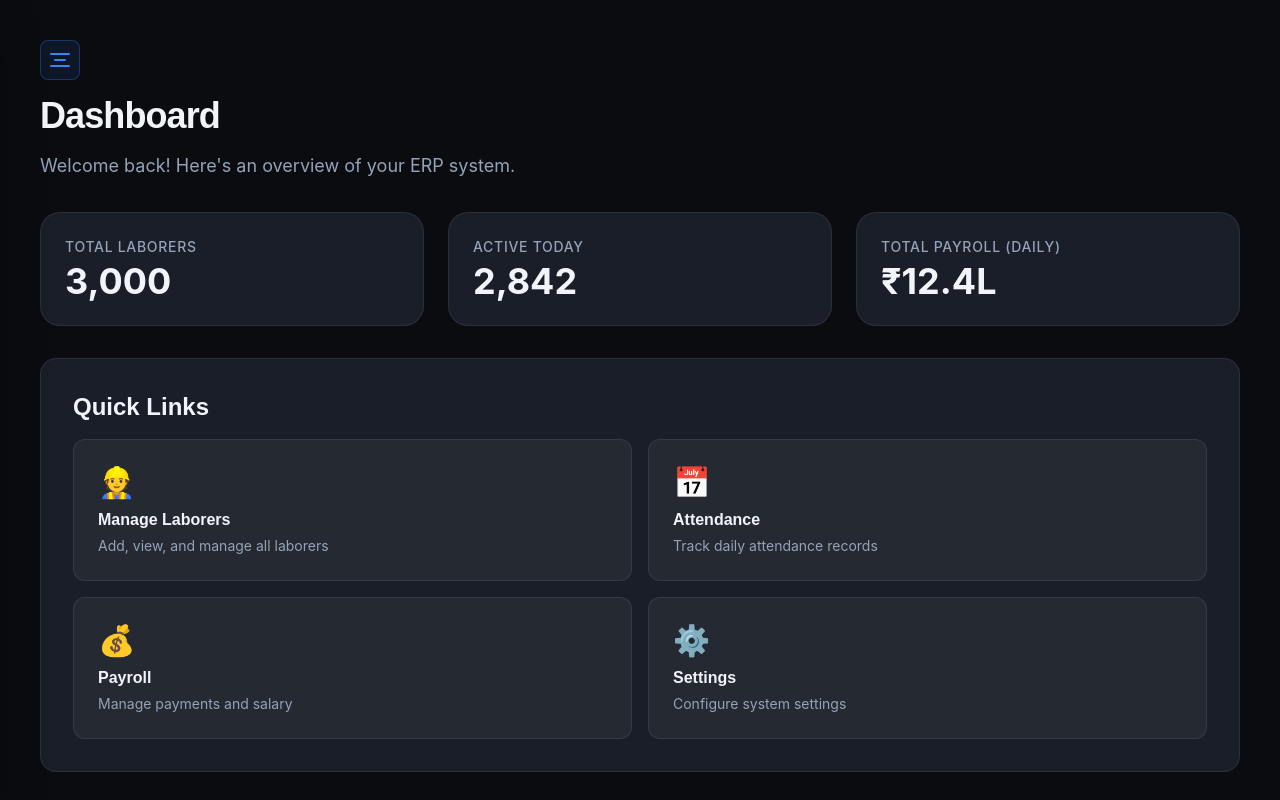
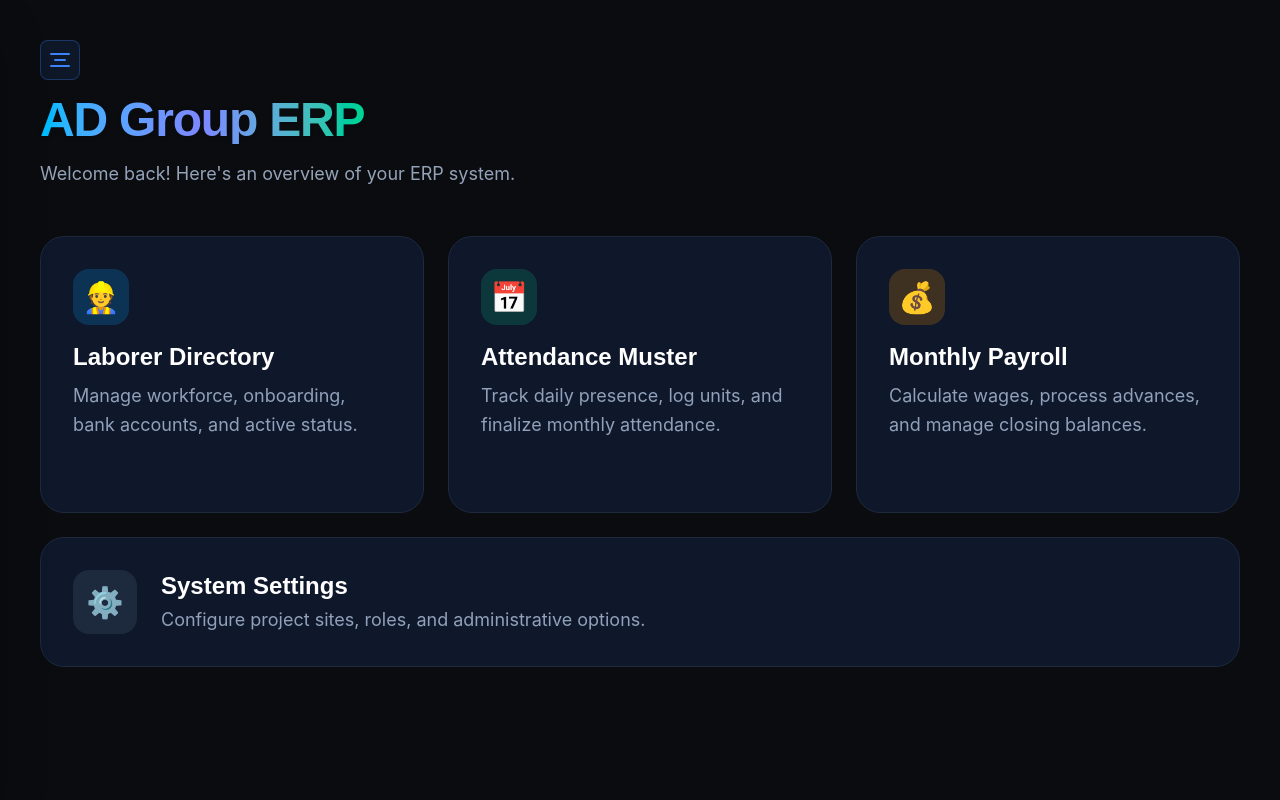
Before and after one commit to rmcr714/erp-system, a React (Vite) app in the folder erp-frontend/: page / in a window 1280 px wide. Built offline with nearby package versions, Linux system fonts and the light colour scheme.

Commit message:
feat: implement core dashboard layout and hash-based navigation for the ERP system

```diff
--- a/erp-frontend/src/App.tsx
+++ b/erp-frontend/src/App.tsx
@@ -60,7 +60,9 @@ function App() {
           },
         }}
       />
-      {renderPage()}
+      <div key={currentPage} className="animate-page-transition">
+        {renderPage()}
+      </div>
     </>
   );
 }
--- a/erp-frontend/src/index.css
+++ b/erp-frontend/src/index.css
@@ -77,4 +77,20 @@
   .no-scrollbar::-webkit-scrollbar {
     display: none;
   }
+
+  /* Page Transitions */
+  .animate-page-transition {
+    animation: page-transition 0.7s cubic-bezier(0.22, 1, 0.36, 1) forwards;
+  }
 }
+
+@keyframes page-transition {
+  0% {
+    opacity: 0;
+    transform: translateY(20px) scale(0.98);
+  }
+  100% {
+    opacity: 1;
+    transform: translateY(0) scale(1);
+  }
+}
--- a/erp-frontend/src/pages/Dashboard.tsx
+++ b/erp-frontend/src/pages/Dashboard.tsx
@@ -1,6 +1,5 @@
 import React, { useState } from 'react';
 import Sidebar from '../components/common/Sidebar';
-import StatGrid from '../components/common/StatGrid';
 
 const Dashboard: React.FC = () => {
   const [sidebarOpen, setSidebarOpen] = useState(false);
@@ -34,8 +33,10 @@ const Dashboard: React.FC = () => {
                         </span>
                     </button>
                 </div>
-                <h1 className="text-4xl font-black font-outfit text-text-primary tracking-tight flex items-center gap-3">
-                    Dashboard
+                <h1 className="text-5xl font-black font-outfit tracking-tight flex items-center gap-3">
+                    <span className="bg-gradient-to-r from-sky-400 via-indigo-400 to-emerald-400 bg-clip-text text-transparent drop-shadow-sm">
+                        AD Group ERP
+                    </span>
                 </h1>
                 <p className="text-text-secondary text-lg">
                     Welcome back! Here's an overview of your ERP system.
@@ -43,37 +44,72 @@ const Dashboard: React.FC = () => {
             </div>
         </div>
 
-        <StatGrid
-          totalLaborers="3,000"
-          activeToday="2,842"
-          dailyPayroll="₹12.4L"
-        />
+        <div className="grid grid-cols-1 md:grid-cols-2 xl:grid-cols-3 gap-6 mt-4">
+            {/* Laborers Card */}
+            <a href="#laborers" className="group relative flex flex-col justify-between p-8 rounded-3xl bg-slate-900 border border-slate-800 hover:border-sky-500/50 transition-all duration-500 overflow-hidden min-h-[240px]">
+                <div className="absolute inset-0 bg-gradient-to-br from-sky-500/10 to-transparent opacity-0 group-hover:opacity-100 transition-opacity duration-500" />
+                <div className="relative z-10 flex flex-col gap-4">
+                    <div className="h-14 w-14 rounded-2xl bg-sky-500/20 flex items-center justify-center text-sky-400 text-3xl group-hover:scale-110 transition-transform duration-500">
+                        👷
+                    </div>
+                    <div>
+                        <h2 className="text-2xl font-bold text-white mb-2 group-hover:text-sky-400 transition-colors">Laborer Directory</h2>
+                        <p className="text-slate-400 text-lg leading-relaxed">Manage workforce, onboarding, bank accounts, and active status.</p>
+                    </div>
+                </div>
+                <div className="relative z-10 flex items-center gap-2 text-sky-400 font-bold opacity-0 group-hover:opacity-100 transition-all duration-300 translate-y-4 group-hover:translate-y-0 mt-4">
+                    Open Directory &rarr;
+                </div>
+            </a>
 
-        <section className="bg-bg-card border border-border-subtle rounded-2xl p-8">
-          <h2 className="text-2xl font-bold text-text-primary mb-4">Quick Links</h2>
-          <div className="grid grid-cols-1 md:grid-cols-2 gap-4">
-            <a href="#laborers" className="p-6 rounded-xl bg-white/5 hover:bg-white/10 border border-border-subtle transition-all hover:-translate-y-1">
-              <div className="text-3xl mb-2">👷</div>
-              <h3 className="font-bold text-text-primary">Manage Laborers</h3>
-              <p className="text-text-secondary text-sm mt-1">Add, view, and manage all laborers</p>
+            {/* Attendance Card */}
+            <a href="#attendance" className="group relative flex flex-col justify-between p-8 rounded-3xl bg-slate-900 border border-slate-800 hover:border-emerald-500/50 transition-all duration-500 overflow-hidden min-h-[240px]">
+                <div className="absolute inset-0 bg-gradient-to-br from-emerald-500/10 to-transparent opacity-0 group-hover:opacity-100 transition-opacity duration-500" />
+                <div className="relative z-10 flex flex-col gap-4">
+                    <div className="h-14 w-14 rounded-2xl bg-emerald-500/20 flex items-center justify-center text-emerald-400 text-3xl group-hover:scale-110 transition-transform duration-500">
+                        📅
+                    </div>
+                    <div>
+                        <h2 className="text-2xl font-bold text-white mb-2 group-hover:text-emerald-400 transition-colors">Attendance Muster</h2>
+                        <p className="text-slate-400 text-lg leading-relaxed">Track daily presence, log units, and finalize monthly attendance.</p>
+                    </div>
+                </div>
+                <div className="relative z-10 flex items-center gap-2 text-emerald-400 font-bold opacity-0 group-hover:opacity-100 transition-all duration-300 translate-y-4 group-hover:translate-y-0 mt-4">
+                    Log Attendance &rarr;
+                </div>
             </a>
-            <a href="#attendance" className="p-6 rounded-xl bg-white/5 hover:bg-white/10 border border-border-subtle transition-all hover:-translate-y-1">
-              <div className="text-3xl mb-2">📅</div>
-              <h3 className="font-bold text-text-primary">Attendance</h3>
-              <p className="text-text-secondary text-sm mt-1">Track daily attendance records</p>
+
+            {/* Payroll Card */}
+            <a href="#payroll" className="group relative flex flex-col justify-between p-8 rounded-3xl bg-slate-900 border border-slate-800 hover:border-amber-500/50 transition-all duration-500 overflow-hidden min-h-[240px]">
+                <div className="absolute inset-0 bg-gradient-to-br from-amber-500/10 to-transparent opacity-0 group-hover:opacity-100 transition-opacity duration-500" />
+                <div className="relative z-10 flex flex-col gap-4">
+                    <div className="h-14 w-14 rounded-2xl bg-amber-500/20 flex items-center justify-center text-amber-400 text-3xl group-hover:scale-110 transition-transform duration-500">
+                        💰
+                    </div>
+                    <div>
+                        <h2 className="text-2xl font-bold text-white mb-2 group-hover:text-amber-400 transition-colors">Monthly Payroll</h2>
+                        <p className="text-slate-400 text-lg leading-relaxed">Calculate wages, process advances, and manage closing balances.</p>
+                    </div>
+                </div>
+                <div className="relative z-10 flex items-center gap-2 text-amber-400 font-bold opacity-0 group-hover:opacity-100 transition-all duration-300 translate-y-4 group-hover:translate-y-0 mt-4">
+                    Process Payroll &rarr;
+                </div>
             </a>
-            <a href="#payroll" className="p-6 rounded-xl bg-white/5 hover:bg-white/10 border border-border-subtle transition-all hover:-translate-y-1">
-              <div className="text-3xl mb-2">💰</div>
-              <h3 className="font-bold text-text-primary">Payroll</h3>
-              <p className="text-text-secondary text-sm mt-1">Manage payments and salary</p>
+
+            {/* Settings Card */}
+            <a href="#settings" className="group relative flex flex-col sm:flex-row justify-between sm:items-center p-8 rounded-3xl bg-slate-900 border border-slate-800 hover:border-slate-500/50 transition-all duration-500 overflow-hidden md:col-span-2 xl:col-span-3">
+                <div className="absolute inset-0 bg-gradient-to-r from-slate-500/5 to-transparent opacity-0 group-hover:opacity-100 transition-opacity duration-500" />
+                <div className="relative z-10 flex flex-row items-center gap-6">
+                    <div className="h-16 w-16 rounded-2xl bg-slate-800 flex items-center justify-center text-slate-400 text-3xl group-hover:rotate-90 transition-transform duration-700">
+                        ⚙️
+                    </div>
+                    <div>
+                        <h2 className="text-2xl font-bold text-white group-hover:text-slate-300 transition-colors">System Settings</h2>
+                        <p className="text-slate-400 text-lg mt-1">Configure project sites, roles, and administrative options.</p>
+                    </div>
+                </div>
             </a>
-            <a href="#settings" className="p-6 rounded-xl bg-white/5 hover:bg-white/10 border border-border-subtle transition-all hover:-translate-y-1">
-              <div className="text-3xl mb-2">⚙️</div>
-              <h3 className="font-bold text-text-primary">Settings</h3>
-              <p className="text-text-secondary text-sm mt-1">Configure system settings</p>
-            </a>
-          </div>
-        </section>
+        </div>
       </main>
     </div>
   );
```
